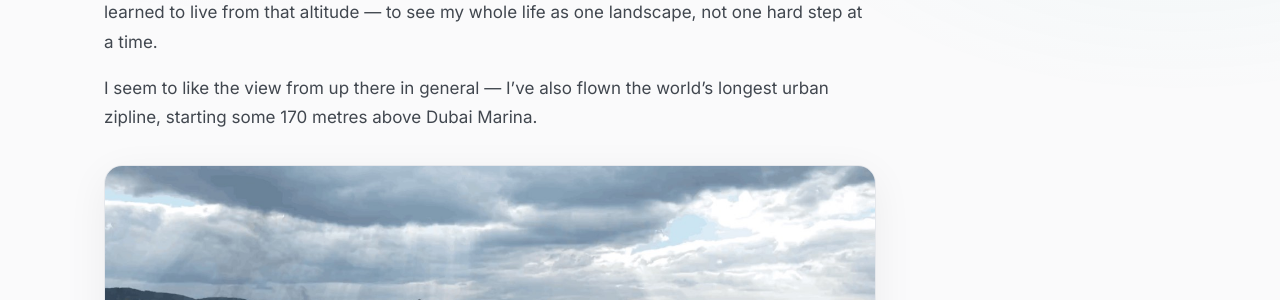
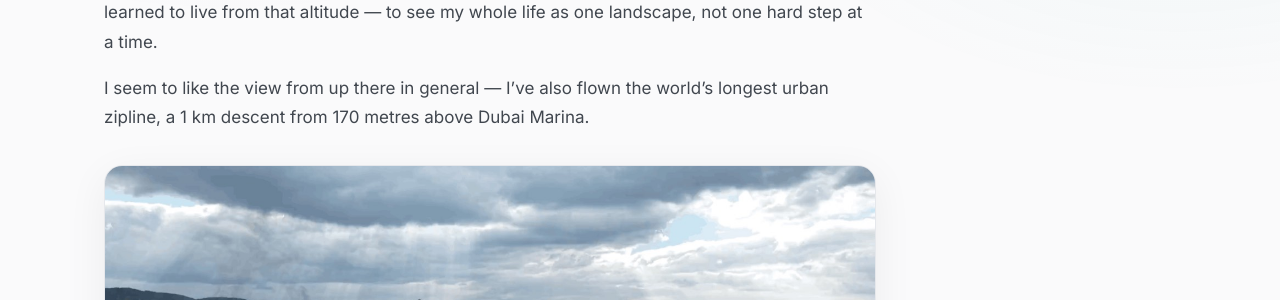
Before and after one commit to sreenathmmenon/sreenathmmenon.github.io, a Jekyll site: the page built from about.md, in a window 1280 px wide and 900 px high, scrolled down 1239 px. Shown: the part 182-482 px from the top of the window. Built offline with Jekyll 4.4.1, drawn with Linux system fonts in a browser that asks for light colours.

Commit message:
Tighten zipline line: '1 km descent from 170 metres' (official XLine Dubai figures)

```diff
--- a/about.md
+++ b/about.md
@@ -33,7 +33,7 @@ B.Tech in Information Technology, Cochin University of Science & Technology. Adv
 
 Lately I've taken up flying — a DJI Mini 5 Pro over the green ridges near home. I see the truth from above: every path that looks impossible from the ground is obvious from the air. I've learned to live from that altitude — to see my whole life as one landscape, not one hard step at a time.
 
-I seem to like the view from up there in general — I've also flown the world's longest urban zipline, starting some 170 metres above Dubai Marina.
+I seem to like the view from up there in general — I've also flown the world's longest urban zipline, a 1 km descent from 170 metres above Dubai Marina.
 
 <figure class="photo">
   <img src="{{ '/assets/images/drone-tea-estate.jpg' | relative_url }}" alt="Aerial view of terraced tea estates over green ridges near Vagamon, Kerala, shot from a drone" width="1400" height="683" loading="lazy">
```
